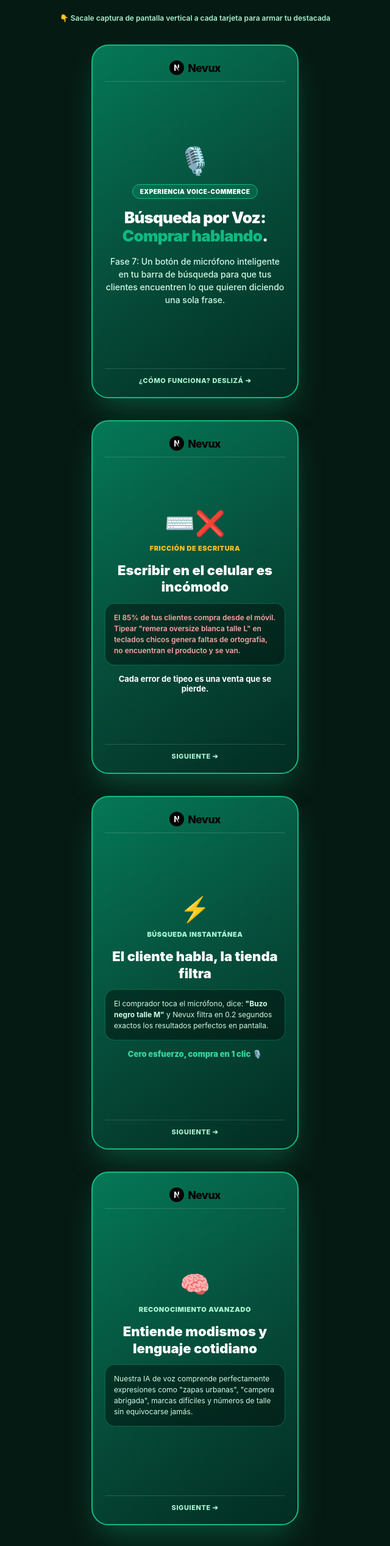
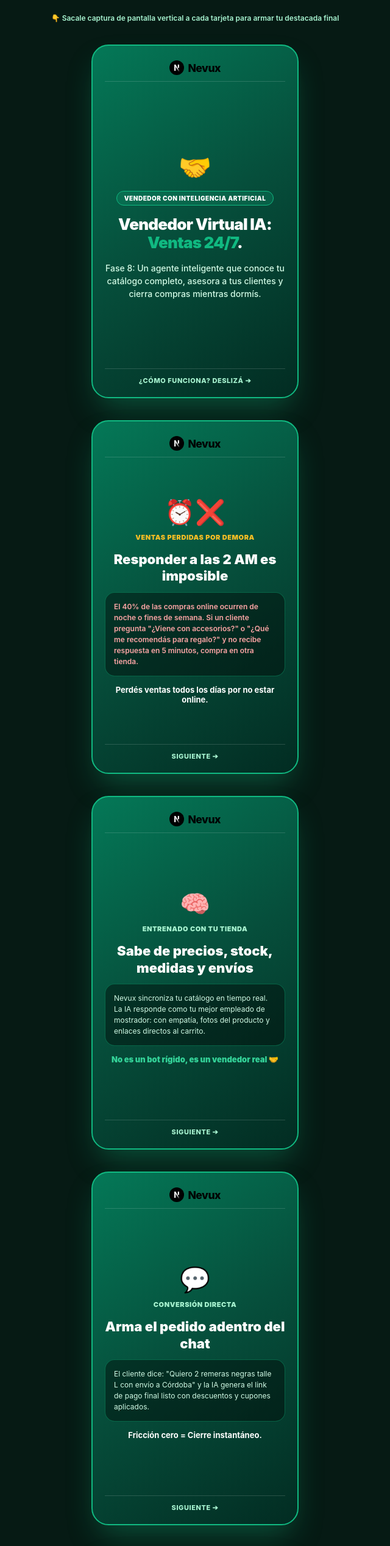
Before and after one commit to rodri-nexus/Nexus2026, a Next.js app: page /admin/banners in a window 1280 px wide. Shown: the part 239-2774 px from the top of the page at 61% size, without its empty margins (320-960 px from the left). Built offline with nearby package versions, Linux system fonts and the light colour scheme.

Commit message:
Update page.tsx

```diff
--- a/app/admin/banners/page.tsx
+++ b/app/admin/banners/page.tsx
@@ -21,7 +21,8 @@ type StoryDestacada =
   | "estilomarca"
   | "crossselling"
   | "multiidioma"
-  | "voz";
+  | "voz"
+  | "vendedor";
 
 /* ═══════════════════════════════════════════
    ESTILOS Y HELPERS (DECLARADOS AL INICIO)
@@ -335,7 +336,7 @@ const bannerDescStyle: React.CSSProperties = {
 };
 
 /* ═══════════════════════════════════════════
-   SUB-COMPONENTES VISUALES WHATSAPP (DECLARADOS 1 SOLA VEZ)
+   SUB-COMPONENTES VISUALES WHATSAPP (ÚNICOS)
 ═══════════════════════════════════════════ */
 function WhatsAppHeader({
   name,
@@ -484,7 +485,7 @@ export default function BannersPage() {
   const [activeTab, setActiveTab] = useState<TabId>("stories");
   const [lang, setLang] = useState<"es" | "pt">("pt");
   const [activeDestacada, setActiveDestacada] =
-    useState<StoryDestacada>("voz"); // Por defecto en la nueva
+    useState<StoryDestacada>("vendedor"); // Por defecto en la nueva
 
   const isPt = lang === "pt";
 
@@ -740,6 +741,12 @@ export default function BannersPage() {
             >
               🎙️ 10. Voz
             </button>
+            <button
+              onClick={() => setActiveDestacada("vendedor")}
+              style={subTabStyle(activeDestacada === "vendedor")}
+            >
+              🤝 11. Vendedor IA
+            </button>
           </div>
 
           {/* RENDERING PROBLEMA */}
@@ -939,8 +946,28 @@ export default function BannersPage() {
             </div>
           )}
 
-          {/* 🎙️ DESTACADA 10: BÚSQUEDA POR VOZ EN LA TIENDA (6 HISTORIAS) */}
+          {/* RENDERING VOZ */}
           {activeDestacada === "voz" && (
+            <div style={storyContainerStyle}>
+              <div style={storyFrameStyle}>
+                <div style={storyTopHeader}>
+                  <NevuxLogo size="small" />
+                </div>
+                <div style={{ textAlign: "center", zIndex: 2 }}>
+                  <div style={{ fontSize: "44px", marginBottom: "12px" }}>
+                    🎙️
+                  </div>
+                  <h2 style={storyTitleStyle}>
+                    Búsqueda por Voz:{" "}
+                    <span style={{ color: "#10B981" }}>Comprar hablando</span>.
+                  </h2>
+                </div>
+              </div>
+            </div>
+          )}
+
+          {/* 🤝 DESTACADA 11: VENDEDOR VIRTUAL IA PERSONALIZADO (6 HISTORIAS) */}
+          {activeDestacada === "vendedor" && (
             <div style={storyContainerStyle}>
               <div
                 style={{
@@ -951,7 +978,7 @@ export default function BannersPage() {
                 }}
               >
                 👇 Sacale captura de pantalla vertical a cada tarjeta para armar
-                tu destacada
+                tu destacada final
               </div>
 
               {/* H1: PORTADA */}
@@ -961,7 +988,7 @@ export default function BannersPage() {
                 </div>
                 <div style={{ textAlign: "center", zIndex: 2 }}>
                   <div style={{ fontSize: "44px", marginBottom: "12px" }}>
-                    🎙️
+                    🤝
                   </div>
                   <div
                     style={{
@@ -977,7 +1004,7 @@ export default function BannersPage() {
                       letterSpacing: "0.05em",
                     }}
                   >
-                    EXPERIENCIA VOICE-COMMERCE
+                    VENDEDOR CON INTELIGENCIA ARTIFICIAL
                   </div>
                   <h2
                     style={{
@@ -989,8 +1016,8 @@ export default function BannersPage() {
                       letterSpacing: "-0.03em",
                     }}
                   >
-                    Búsqueda por Voz:{" "}
-                    <span style={{ color: "#10B981" }}>Comprar hablando</span>.
+                    Vendedor Virtual IA:{" "}
+                    <span style={{ color: "#10B981" }}>Ventas 24/7</span>.
                   </h2>
                   <p
                     style={{
@@ -1001,20 +1028,20 @@ export default function BannersPage() {
                       fontWeight: 500,
                     }}
                   >
-                    Fase 7: Un botón de micrófono inteligente en tu barra de búsqueda para que tus clientes encuentren lo que quieren diciendo una sola frase.
+                    Fase 8: Un agente inteligente que conoce tu catálogo completo, asesora a tus clientes y cierra compras mientras dormís.
                   </p>
                 </div>
                 <div style={storyBottomSwipe}>¿Cómo funciona? Deslizá ➔</div>
               </div>
 
-              {/* H2: EL PROBLEMA EN CELULARES */}
+              {/* H2: EL PROBLEMA NOCHE Y DEMORAS */}
               <div style={storyFrameStyle}>
                 <div style={storyTopHeader}>
                   <NevuxLogo size="small" />
                 </div>
                 <div style={{ textAlign: "center", zIndex: 2 }}>
                   <div style={{ fontSize: "40px", marginBottom: "10px" }}>
-                    ⌨️❌
+                    ⏰❌
                   </div>
                   <div
                     style={{
@@ -1026,7 +1053,7 @@ export default function BannersPage() {
                       marginBottom: "16px",
                     }}
                   >
-                    FRICCIÓN DE ESCRITURA
+                    VENTAS PERDIDAS POR DEMORA
                   </div>
                   <h3
                     style={{
@@ -1037,7 +1064,7 @@ export default function BannersPage() {
                       margin: "0 0 14px 0",
                     }}
                   >
-                    Escribir en el celular es incómodo
+                    Responder a las 2 AM es imposible
                   </h3>
                   <div style={bubbleDarkStyle}>
                     <p
@@ -1049,7 +1076,7 @@ export default function BannersPage() {
                         fontWeight: 600,
                       }}
                     >
-                      El 85% de tus clientes compra desde el móvil. Tipear "remera oversize blanca talle L" en teclados chicos genera faltas de ortografía, no encuentran el producto y se van.
+                      El 40% de las compras online ocurren de noche o fines de semana. Si un cliente pregunta "¿Viene con accesorios?" o "¿Qué me recomendás para regalo?" y no recibe respuesta en 5 minutos, compra en otra tienda.
                     </p>
                   </div>
                   <p
@@ -1060,71 +1087,13 @@ export default function BannersPage() {
                       margin: 0,
                     }}
                   >
-                    Cada error de tipeo es una venta que se pierde.
+                    Perdés ventas todos los días por no estar online.
                   </p>
                 </div>
                 <div style={storyBottomSwipe}>Siguiente ➔</div>
               </div>
 
-              {/* H3: LA SOLUCIÓN NEVUX */}
-              <div style={storyFrameStyle}>
-                <div style={storyTopHeader}>
-                  <NevuxLogo size="small" />
-                </div>
-                <div style={{ textAlign: "center", zIndex: 2 }}>
-                  <div style={{ fontSize: "40px", marginBottom: "10px" }}>
-                    ⚡
-                  </div>
-                  <div
-                    style={{
-                      fontSize: "11px",
-                      color: "#a7f3d0",
-                      fontWeight: 900,
-                      letterSpacing: "0.05em",
-                      textTransform: "uppercase",
-                      marginBottom: "16px",
-                    }}
-                  >
-                    BÚSQUEDA INSTANTÁNEA
-                  </div>
-                  <h3
-                    style={{
-                      fontSize: "22px",
-                      fontWeight: 900,
-                      color: "#ffffff",
-                      lineHeight: 1.25,
-                      margin: "0 0 12px 0",
-                    }}
-                  >
-                    El cliente habla, la tienda filtra
-                  </h3>
-                  <div style={bubbleDarkStyle}>
-                    <p
-                      style={{
-                        fontSize: "12px",
-                        color: "#d1fae5",
-                        margin: 0,
-                        lineHeight: 1.5,
-                      }}
-                    >
-                      El comprador toca el micrófono, dice: <b>"Buzo negro talle M"</b> y Nevux filtra en 0.2 segundos exactos los resultados perfectos en pantalla.
-                    </p>
-                  </div>
-                  <p
-                    style={{
-                      fontSize: "13px",
-                      color: "#34d399",
-                      fontWeight: 900,
-                      margin: 0,
-                    }}
-                  >
-                    Cero esfuerzo, compra en 1 clic 🎙️
-                  </p>
-                </div>
-                <div style={storyBottomSwipe}>Siguiente ➔</div>
-              </div>
-
-              {/* H4: IA NATURAL ARGENTINA Y LATAM */}
+              {/* H3: ASESORAMIENTO REAL */}
               <div style={storyFrameStyle}>
                 <div style={storyTopHeader}>
                   <NevuxLogo size="small" />
@@ -1143,7 +1112,7 @@ export default function BannersPage() {
                       marginBottom: "16px",
                     }}
                   >
-                    RECONOCIMIENTO AVANZADO
+                    ENTRENADO CON TU TIENDA
                   </div>
                   <h3
                     style={{
@@ -1154,7 +1123,7 @@ export default function BannersPage() {
                       margin: "0 0 12px 0",
                     }}
                   >
-                    Entiende modismos y lenguaje cotidiano
+                    Sabe de precios, stock, medidas y envíos
                   </h3>
                   <div style={bubbleDarkStyle}>
                     <p
@@ -1165,14 +1134,82 @@ export default function BannersPage() {
                         lineHeight: 1.5,
                       }}
                     >
-                      Nuestra IA de voz comprende perfectamente expresiones como "zapas urbanas", "campera abrigada", marcas difíciles y números de talle sin equivocarse jamás.
+                      Nevux sincroniza tu catálogo en tiempo real. La IA responde como tu mejor empleado de mostrador: con empatía, fotos del producto y enlaces directos al carrito.
                     </p>
                   </div>
+                  <p
+                    style={{
+                      fontSize: "13px",
+                      color: "#34d399",
+                      fontWeight: 900,
+                      margin: 0,
+                    }}
+                  >
+                    No es un bot rígido, es un vendedor real 🤝
+                  </p>
                 </div>
                 <div style={storyBottomSwipe}>Siguiente ➔</div>
               </div>
 
-              {/* H5: CONVERSIÓN +70% */}
+              {/* H4: CIERRE ADENTRO DEL CHAT */}
+              <div style={storyFrameStyle}>
+                <div style={storyTopHeader}>
+                  <NevuxLogo size="small" />
+                </div>
+                <div style={{ textAlign: "center", zIndex: 2 }}>
+                  <div style={{ fontSize: "40px", marginBottom: "10px" }}>
+                    💬
+                  </div>
+                  <div
+                    style={{
+                      fontSize: "11px",
+                      color: "#a7f3d0",
+                      fontWeight: 900,
+                      letterSpacing: "0.05em",
+                      textTransform: "uppercase",
+                      marginBottom: "16px",
+                    }}
+                  >
+                    CONVERSIÓN DIRECTA
+                  </div>
+                  <h3
+                    style={{
+                      fontSize: "22px",
+                      fontWeight: 900,
+                      color: "#ffffff",
+                      lineHeight: 1.25,
+                      margin: "0 0 12px 0",
+                    }}
+                  >
+                    Arma el pedido adentro del chat
+                  </h3>
+                  <div style={bubbleDarkStyle}>
+                    <p
+                      style={{
+                        fontSize: "12px",
+                        color: "#d1fae5",
+                        margin: 0,
+                        lineHeight: 1.5,
+                      }}
+                    >
+                      El cliente dice: "Quiero 2 remeras negras talle L con envío a Córdoba" y la IA genera el link de pago final listo con descuentos y cupones aplicados.
+                    </p>
+                  </div>
+                  <p
+                    style={{
+                      fontSize: "13px",
+                      color: "#ffffff",
+                      fontWeight: 700,
+                      margin: 0,
+                    }}
+                  >
+                    Fricción cero = Cierre instantáneo.
+                  </p>
+                </div>
+                <div style={storyBottomSwipe}>Siguiente ➔</div>
+              </div>
+
+              {/* H5: +85% DUDAS RESUELTAS */}
               <div style={storyFrameStyle}>
                 <div style={storyTopHeader}>
                   <NevuxLogo size="small" />
@@ -1191,7 +1228,7 @@ export default function BannersPage() {
                       marginBottom: "16px",
                     }}
                   >
-                    RESULTADOS COMPROBADOS
+                    AUTONOMÍA ABSOLUTA
                   </div>
                   <h3
                     style={{
@@ -1202,7 +1239,7 @@ export default function BannersPage() {
                       margin: "0 0 12px 0",
                     }}
                   >
-                    +70% de conversión en búsquedas
+                    85% de consultas resueltas sin tu tiempo
                   </h3>
                   <div style={bubbleDarkStyle}>
                     <p
@@ -1213,14 +1250,14 @@ export default function BannersPage() {
                         lineHeight: 1.5,
                       }}
                     >
-                      Los usuarios que buscan por voz llegan directo al producto deseado 3 veces más rápido y lo agregan al carrito sin dudar.
+                      Ahorrá 4 horas diarias de contestar los mismos mensajes en WhatsApp e Instagram. Tu negocio escala mientras vos te enfocás en crecer.
                     </p>
                   </div>
                 </div>
                 <div style={storyBottomSwipe}>Prueba gratis ➔</div>
               </div>
 
-              {/* H6: CTA */}
+              {/* H6: CTA FINAL ROADMAP */}
               <div style={storyFrameStyle}>
                 <div style={storyTopHeader}>
                   <NevuxLogo size="small" />
@@ -1238,7 +1275,7 @@ export default function BannersPage() {
                       margin: "0 0 14px 0",
                     }}
                   >
-                    El futuro del e-commerce en tu tienda
+                    La suite más potente de Tiendanube
                   </h2>
                   <p
                     style={{
@@ -1248,7 +1285,7 @@ export default function BannersPage() {
                       margin: "0 0 16px 0",
                     }}
                   >
-                    Próximamente en Nevux 🎙️
+                    Próximamente en Nevux 🤝
                   </p>
                   <div
                     style={{
@@ -1266,9 +1303,7 @@ export default function BannersPage() {
                         lineHeight: 1.45,
                       }}
                     >
-                      Sumate hoy a Nevux, disfrutá de la suite de 27 widgets y
-                      asegurá tu acceso gratis de por vida a esta y todas las
-                      actualizaciones.
+                      Sumate hoy a Nevux por $30.000 ARS/mes, aprovechá tus 7 días gratis y asegurá tu lugar en todas las fases del roadmap.
                     </p>
                   </div>
                 </div>
@@ -1279,7 +1314,7 @@ export default function BannersPage() {
                     fontWeight: 900,
                   }}
                 >
-                  Empezá gratis en: nexus2026-gx7e.vercel.app
+                  Probá Nevux en: nexus2026-gx7e.vercel.app
                 </div>
               </div>
             </div>
@@ -1287,7 +1322,7 @@ export default function BannersPage() {
         </div>
       )}
 
-      {/* TAB 3: PORTADAS DESTACADAS CIRCULARES (AHORA CON 10 PORTADAS) */}
+      {/* TAB 3: PORTADAS DESTACADAS CIRCULARES (11 PORTADAS COMPLETAS) */}
       {activeTab === "covers" && (
         <div
           style={{
@@ -1314,71 +1349,77 @@ export default function BannersPage() {
           <div
             style={{
               display: "grid",
-              gridTemplateColumns: "repeat(auto-fit, minmax(110px, 1fr))",
-              gap: "20px",
+              gridTemplateColumns: "repeat(auto-fit, minmax(105px, 1fr))",
+              gap: "16px",
               width: "100%",
               justifyContent: "center",
             }}
           >
             <div style={coverContainerStyle}>
               <div style={coverCircleStyle}>
-                <span style={{ fontSize: "44px" }}>🚨</span>
+                <span style={{ fontSize: "40px" }}>🚨</span>
               </div>
               <span style={coverLabelStyle}>1. El Problema</span>
             </div>
             <div style={coverContainerStyle}>
               <div style={coverCircleStyle}>
-                <span style={{ fontSize: "44px" }}>⚡</span>
+                <span style={{ fontSize: "40px" }}>⚡</span>
               </div>
               <span style={coverLabelStyle}>2. La Solución</span>
             </div>
             <div style={coverContainerStyle}>
               <div style={coverCircleStyle}>
-                <span style={{ fontSize: "44px" }}>💬</span>
+                <span style={{ fontSize: "40px" }}>💬</span>
               </div>
               <span style={coverLabelStyle}>3. Testimonios</span>
             </div>
             <div style={coverContainerStyle}>
               <div style={coverCircleStyle}>
-                <span style={{ fontSize: "44px" }}>🤖</span>
+                <span style={{ fontSize: "40px" }}>🤖</span>
               </div>
               <span style={coverLabelStyle}>4. NevuxBot IA</span>
             </div>
             <div style={coverContainerStyle}>
               <div style={coverCircleStyle}>
-                <span style={{ fontSize: "44px" }}>📊</span>
+                <span style={{ fontSize: "40px" }}>📊</span>
               </div>
               <span style={coverLabelStyle}>5. Analytics ROI</span>
             </div>
             <div style={coverContainerStyle}>
               <div style={coverCircleStyle}>
-                <span style={{ fontSize: "44px" }}>🔥</span>
+                <span style={{ fontSize: "40px" }}>🔥</span>
               </div>
               <span style={coverLabelStyle}>6. Modo Fechas</span>
             </div>
             <div style={coverContainerStyle}>
               <div style={coverCircleStyle}>
-                <span style={{ fontSize: "44px" }}>🎨</span>
+                <span style={{ fontSize: "40px" }}>🎨</span>
               </div>
               <span style={coverLabelStyle}>7. Estilo Marca</span>
             </div>
             <div style={coverContainerStyle}>
               <div style={coverCircleStyle}>
-                <span style={{ fontSize: "44px" }}>🧠</span>
+                <span style={{ fontSize: "40px" }}>🧠</span>
               </div>
               <span style={coverLabelStyle}>8. Cross-Selling</span>
             </div>
             <div style={coverContainerStyle}>
               <div style={coverCircleStyle}>
-                <span style={{ fontSize: "44px" }}>🌎</span>
+                <span style={{ fontSize: "40px" }}>🌎</span>
               </div>
               <span style={coverLabelStyle}>9. Multi-Idioma</span>
             </div>
             <div style={coverContainerStyle}>
               <div style={coverCircleStyle}>
-                <span style={{ fontSize: "44px" }}>🎙️</span>
+                <span style={{ fontSize: "40px" }}>🎙️</span>
               </div>
               <span style={coverLabelStyle}>10. Búsqueda Voz</span>
+            </div>
+            <div style={coverContainerStyle}>
+              <div style={coverCircleStyle}>
+                <span style={{ fontSize: "40px" }}>🤝</span>
+              </div>
+              <span style={coverLabelStyle}>11. Vendedor IA</span>
             </div>
           </div>
         </div>
```
